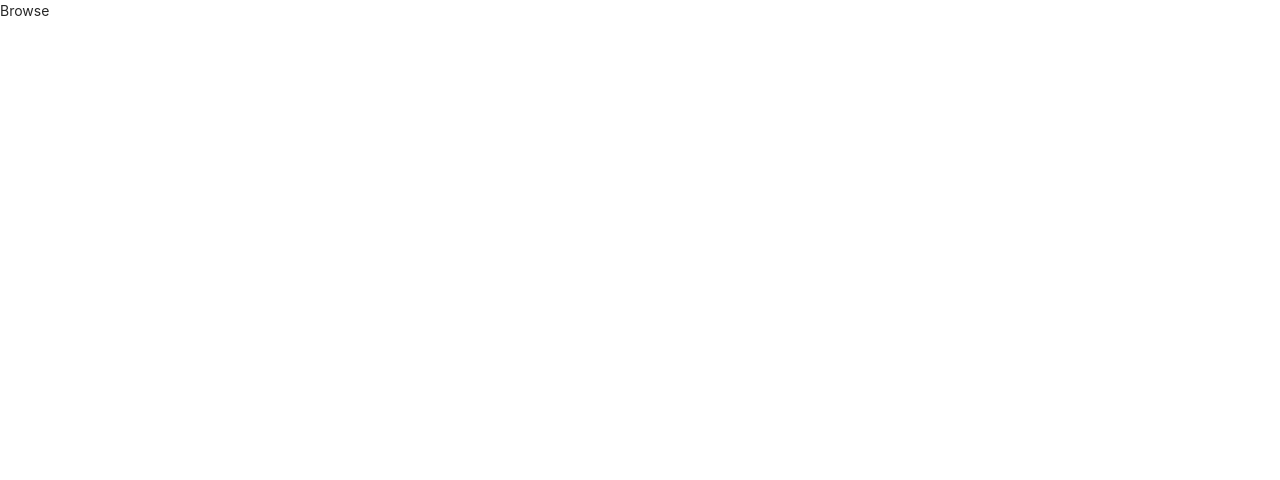
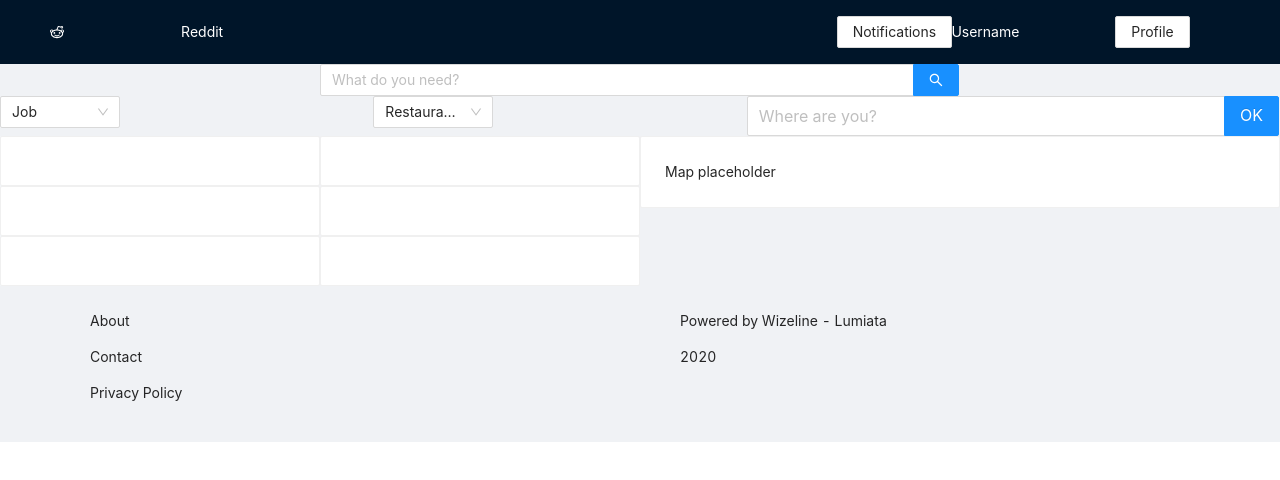
Before and after one commit to wizeline/lumiata-covid-hackathon, a React (Create React App) app: page /browse in a window 1280 px wide. Shown: the top 480 px of the page. Built offline with nearby package versions, Linux system fonts and the light colour scheme.

Commit message:
Adding browse screen

```diff
--- a/src/components/Browse.tsx
+++ /dev/null
@@ -1,7 +0,0 @@
-import React from 'react';
-
-const Browse = () => {
-    return <div className="Browse">Browse</div>;
-};
-
-export default Browse;
--- a/src/components/Routes.tsx
+++ b/src/components/Routes.tsx
@@ -3,7 +3,7 @@ import { Redirect } from 'react-router-dom';
 import { BrowserRouter as Router, Switch, Route } from 'react-router-dom';
 import Dashboard from './pages/dashboard/Dashboard';
 import Profile from './Profile';
-import Browse from './Browse';
+import Browse from './pages/browse/Browse';
 import Job from './Job';
 import Service from './Service';
 import Success from './Success';
--- /dev/null
+++ b/src/components/pages/browse/Browse.tsx
@@ -0,0 +1,22 @@
+import React from 'react';
+import { Layout } from 'antd';
+import 'antd/dist/antd.css';
+import Header from '../common/header/AuthUserHeader';
+import SearchBars from './SearchBars';
+import ListMap from './ListMap';
+import Footer from '../common/footer/Footer';
+
+const Browse = () => {
+    return (
+        <div>
+            <Layout>
+                <Header />
+                <SearchBars />
+                <ListMap />
+                <Footer />
+            </Layout>
+        </div>
+    );
+};
+
+export default Browse;
--- /dev/null
+++ b/src/components/pages/browse/ListMap.tsx
@@ -0,0 +1,20 @@
+import React from 'react';
+import { Col, Row } from 'antd';
+import 'antd/dist/antd.css';
+import SearchResultList from './SearchResultList';
+import Map from './Map';
+
+const ListMap = () => {
+    return (
+        <Row>
+            <Col span={12}>
+                <SearchResultList />
+            </Col>
+            <Col span={12}>
+                <Map />
+            </Col>
+        </Row>
+    );
+};
+
+export default ListMap;
--- /dev/null
+++ b/src/components/pages/browse/Map.tsx
@@ -0,0 +1,15 @@
+import React from 'react';
+import { Col, Row, Card } from 'antd';
+import 'antd/dist/antd.css';
+
+const Map = () => {
+    return (
+        <Row>
+            <Col span={24}>
+                <Card>Map placeholder</Card>
+            </Col>
+        </Row>
+    );
+};
+
+export default Map;
--- /dev/null
+++ b/src/components/pages/browse/SearchBars.tsx
@@ -0,0 +1,46 @@
+import React from 'react';
+import { Col, Row, Input, Select } from 'antd';
+import 'antd/dist/antd.css';
+
+const { Search } = Input;
+const { Option } = Select;
+
+const SearchBars = () => {
+    return (
+        <Row>
+            <Col span={24}>
+                <Row>
+                    <Col span={6}></Col>
+                    <Col span={12}>
+                        <Search placeholder="What do you need?" onSearch={(value) => console.log(value)} enterButton />
+                    </Col>
+                    <Col span={6}></Col>
+                </Row>
+                <Row>
+                    <Col span={7}>
+                        <Select defaultValue="job" style={{ width: 120 }}>
+                            <Option value="job">Job</Option>
+                            <Option value="service">Service</Option>
+                        </Select>
+                    </Col>
+                    <Col span={7}>
+                        <Select defaultValue="restaurants" style={{ width: 120 }}>
+                            <Option value="restaurants">Restaurants</Option>
+                            <Option value="warehouses">Warehouses</Option>
+                        </Select>
+                    </Col>
+                    <Col span={10}>
+                        <Search
+                            placeholder="Where are you?"
+                            enterButton="OK"
+                            size="large"
+                            onSearch={(value) => console.log(value)}
+                        />
+                    </Col>
+                </Row>
+            </Col>
+        </Row>
+    );
+};
+
+export default SearchBars;
--- /dev/null
+++ b/src/components/pages/browse/SearchResultList.tsx
@@ -0,0 +1,38 @@
+import React from 'react';
+import { Col, Row, Card } from 'antd';
+import 'antd/dist/antd.css';
+
+const SearchResultList = () => {
+    return (
+        <Row>
+            <Col span={24}>
+                <Row>
+                    <Col span={12}>
+                        <Card></Card>
+                    </Col>
+                    <Col span={12}>
+                        <Card></Card>
+                    </Col>
+                </Row>
+                <Row>
+                    <Col span={12}>
+                        <Card></Card>
+                    </Col>
+                    <Col span={12}>
+                        <Card></Card>
+                    </Col>
+                </Row>
+                <Row>
+                    <Col span={12}>
+                        <Card></Card>
+                    </Col>
+                    <Col span={12}>
+                        <Card></Card>
+                    </Col>
+                </Row>
+            </Col>
+        </Row>
+    );
+};
+
+export default SearchResultList;
--- /dev/null
+++ b/src/components/pages/common/header/AuthUserHeader.tsx
@@ -0,0 +1,25 @@
+import React from 'react';
+import { Layout, Row, Col } from 'antd';
+import 'antd/dist/antd.css';
+import Brand from './Brand';
+import UserInfo from './UserInfo';
+
+const { Header } = Layout;
+
+const AuthUserHeader = () => {
+    return (
+        <Header style={{ color: 'white' }}>
+            <Row>
+                <Col span={8}>
+                    <Brand />
+                </Col>
+                <Col span={8}></Col>
+                <Col span={8}>
+                    <UserInfo />
+                </Col>
+            </Row>
+        </Header>
+    );
+};
+
+export default AuthUserHeader;
--- /dev/null
+++ b/src/components/pages/common/header/UserInfo.tsx
@@ -0,0 +1,21 @@
+import React from 'react';
+import { Row, Col, Button } from 'antd';
+import 'antd/dist/antd.css';
+
+const UserInfo = () => {
+    return (
+        <Row>
+            <Col span={7}>
+                <Button>Notifications</Button>
+            </Col>
+            <Col span={10}>
+                <div>Username</div>
+            </Col>
+            <Col span={7}>
+                <Button>Profile</Button>
+            </Col>
+        </Row>
+    );
+};
+
+export default UserInfo;
```
